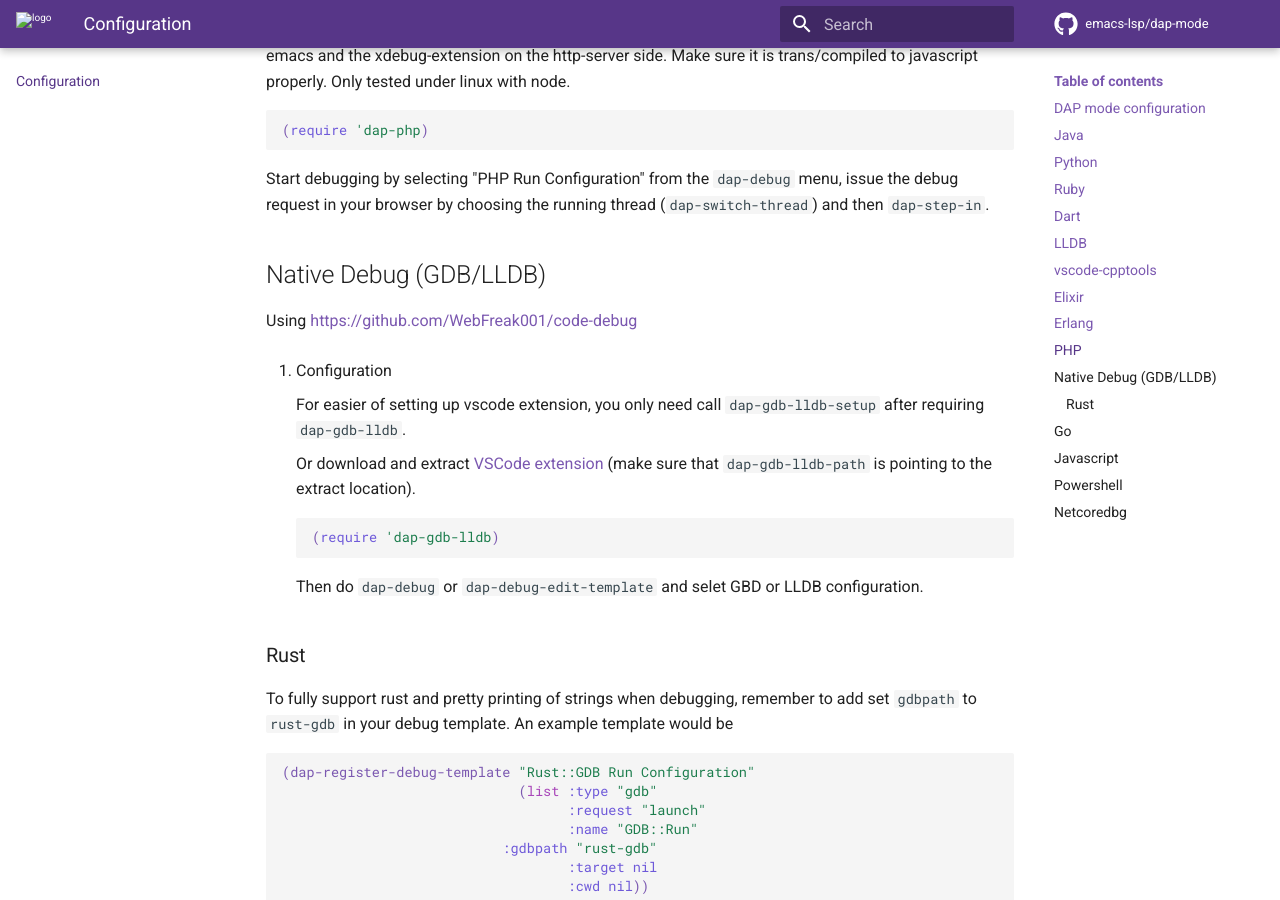
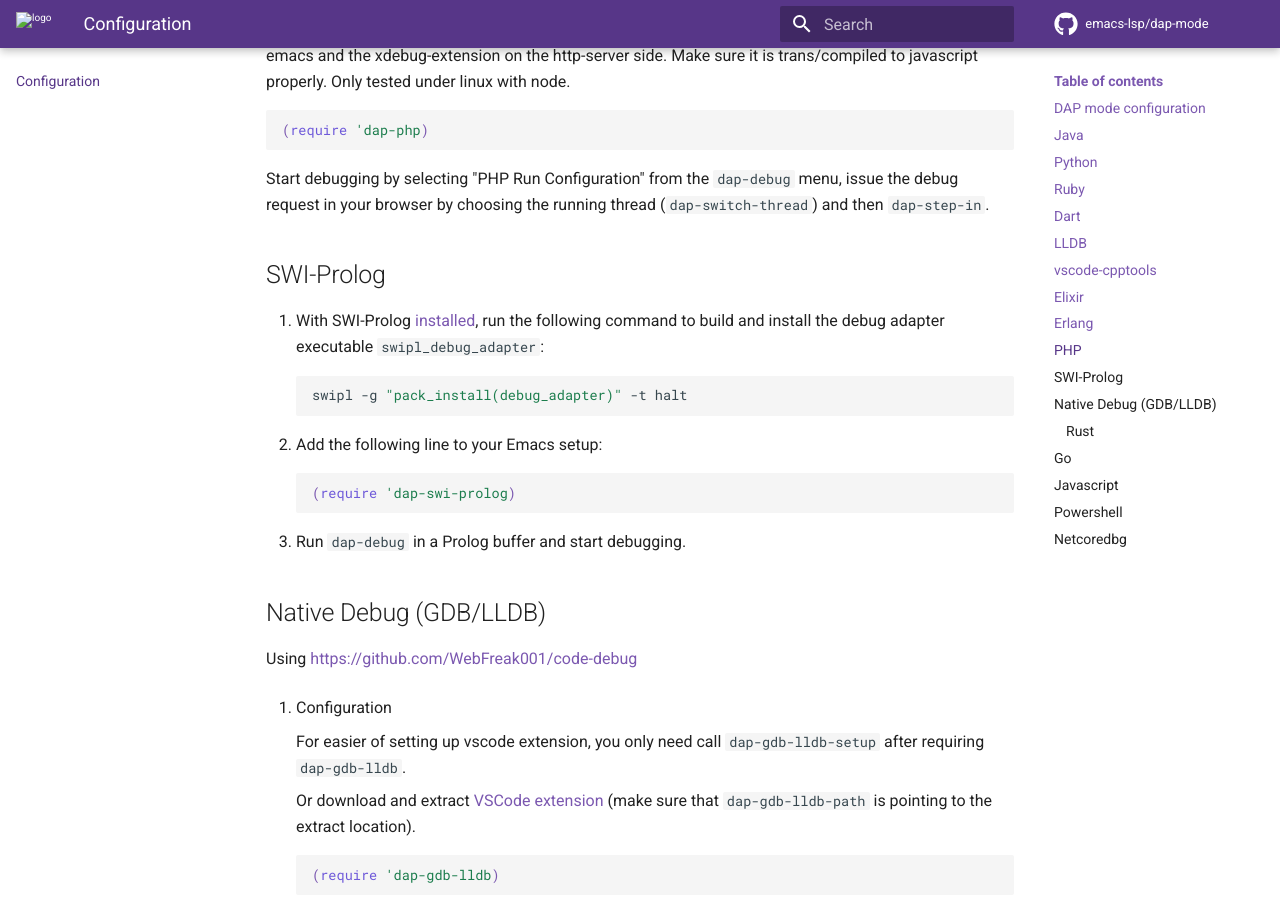
Before and after one commit to emacs-lsp/dap-mode, an MkDocs documentation site: the page built from docs/page/configuration.md, in a window 1280 px wide and 900 px high, scrolled down 4508 px. Built offline with MkDocs 1.6.1 and Material for MkDocs 9.7.7, drawn with Linux system fonts in a browser that asks for light colours; comment, search, counter and statistics services are not loaded.

Commit message:
Add support for SWI-Prolog (#514)
* Add support for SWI-Prolog

* Update docs/page/configuration.md

Co-authored-by: Randy Taylor <tehgecKozzz@gmail.com>

Co-authored-by: Ivan Yonchovski <yyoncho@users.noreply.github.com>
Co-authored-by: Randy Taylor <tehgecKozzz@gmail.com>

````diff
--- a/docs/page/configuration.md
+++ b/docs/page/configuration.md
@@ -233,6 +233,19 @@ Start debugging by selecting "PHP Run Configuration" from the
 `dap-debug` menu, issue the debug request in your browser by choosing
 the running thread (`dap-switch-thread`) and then `dap-step-in`.
 
+## SWI-Prolog
+
+1. With SWI-Prolog [installed](https://www.swi-prolog.org/Download.html),
+   run the following command to build and install the debug adapter executable `swipl_debug_adapter`:
+   ```shell
+   swipl -g "pack_install(debug_adapter)" -t halt
+   ```
+2. Add the following line to your Emacs setup:
+   ``` elisp
+   (require 'dap-swi-prolog)
+   ```
+3. Run `dap-debug` in a Prolog buffer and start debugging.
+
 ## Native Debug (GDB/LLDB)
 
 Using <https://github.com/WebFreak001/code-debug>
````
Also changed, not shown: docs/page/gallery.md (+4 -0 lines), screenshots/swi-prolog.png (added), 2 other files.
